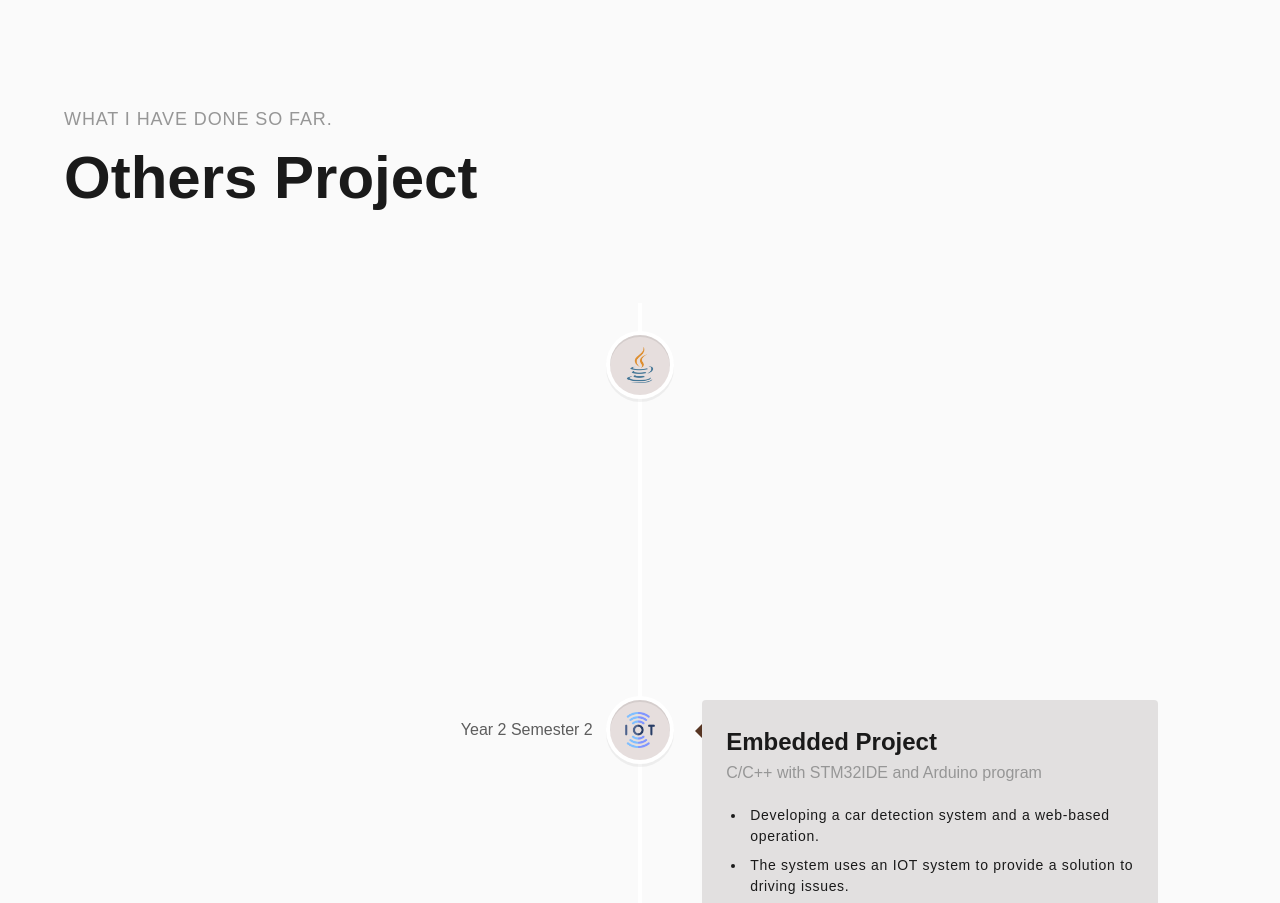
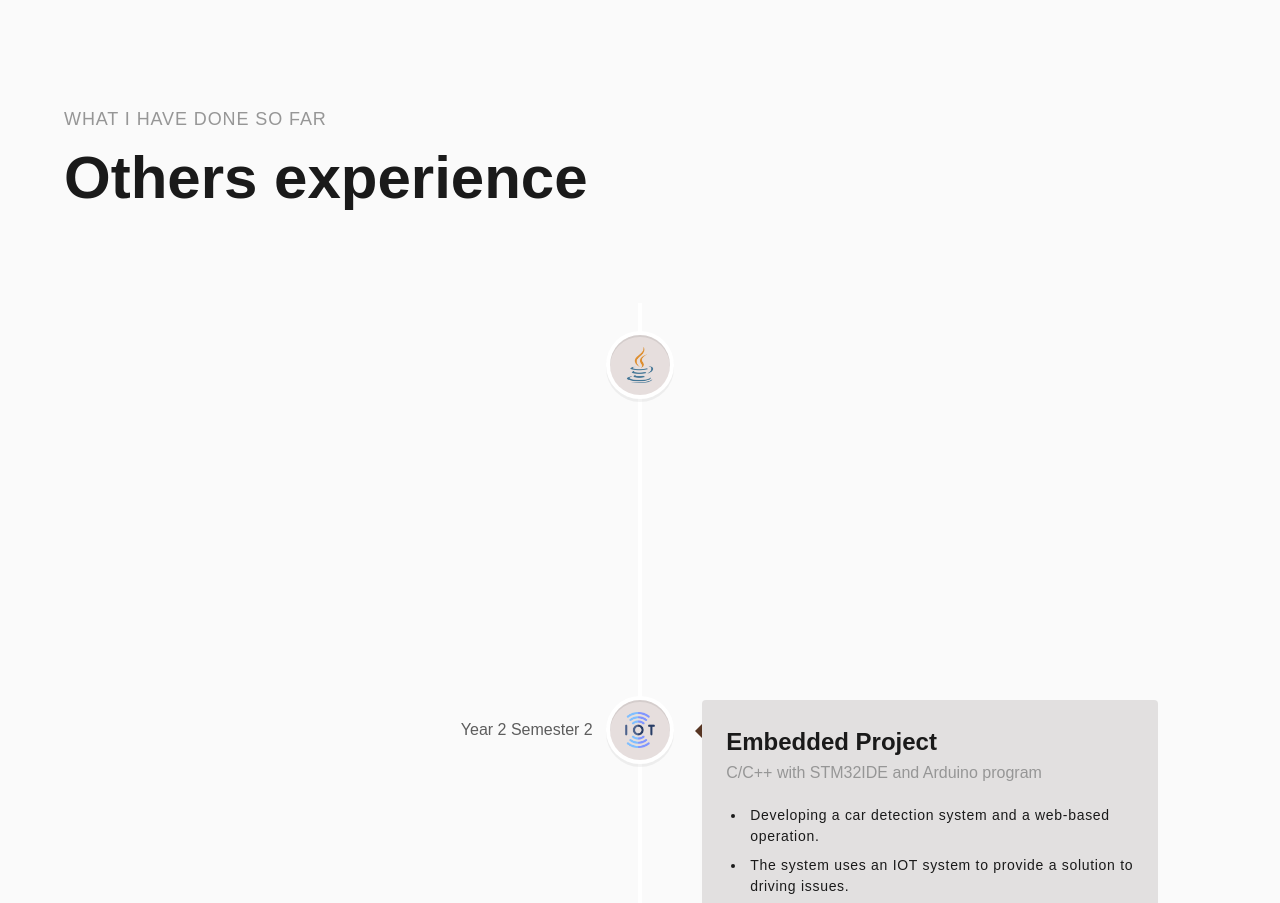
Before and after one commit to sshutter/3D_personalPortfolio, a React (Vite) app: page / in a window 1280 px wide. Shown: the part 2420-3323 px from the top of the page. Built offline with nearby package versions, Linux system fonts and the light colour scheme; a web font is replaced by a local one.

Commit message:
fixed bug in others project part

```diff
--- a/src/components/OthersProjects.jsx
+++ b/src/components/OthersProjects.jsx
@@ -56,8 +56,8 @@ const OthersProjects = () => {
   return (
     <>
       <motion.div variants={textVariant()}>
-        <p className={styles.sectionSubText}>What I have done so far.</p>
-        <h2 className={styles.sectionHeadText}>Others Project</h2>
+        <p className={styles.sectionSubText}>What I have done so far</p>
+        <h2 className={styles.sectionHeadText}>Others experience</h2>
       </motion.div>
 
       <div className="mt-20 flex flex-col ">
```
